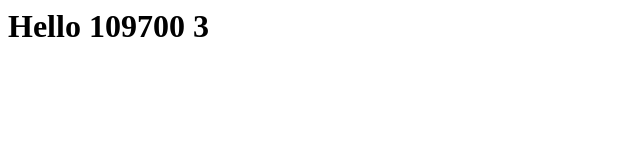
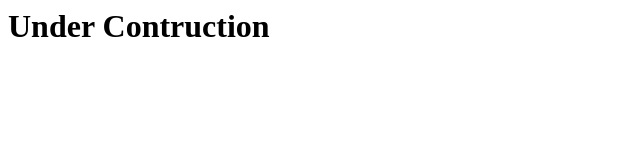
Before and after one commit to 109700-app/109700-app.github.io, a plain HTML site: page index.html in a window 1280 px wide. Shown: the whole page, without its empty margins (0-640 px from the left). Drawn offline with Linux system fonts and the light colour scheme.

Commit message:
Update index.html

```diff
--- a/index.html
+++ b/index.html
@@ -1 +1 @@
-<h1>Hello 109700  3</h1>
+<h1>Under Contruction</h1>
```
